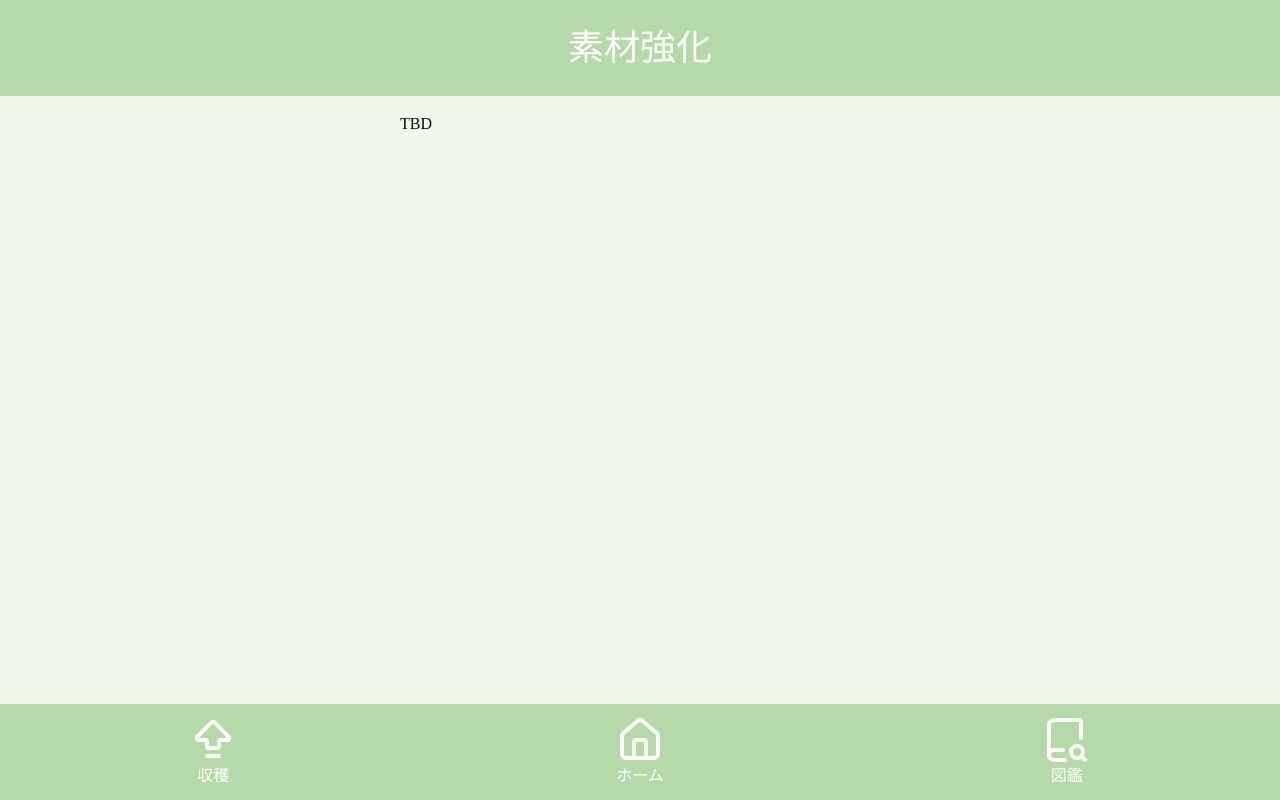
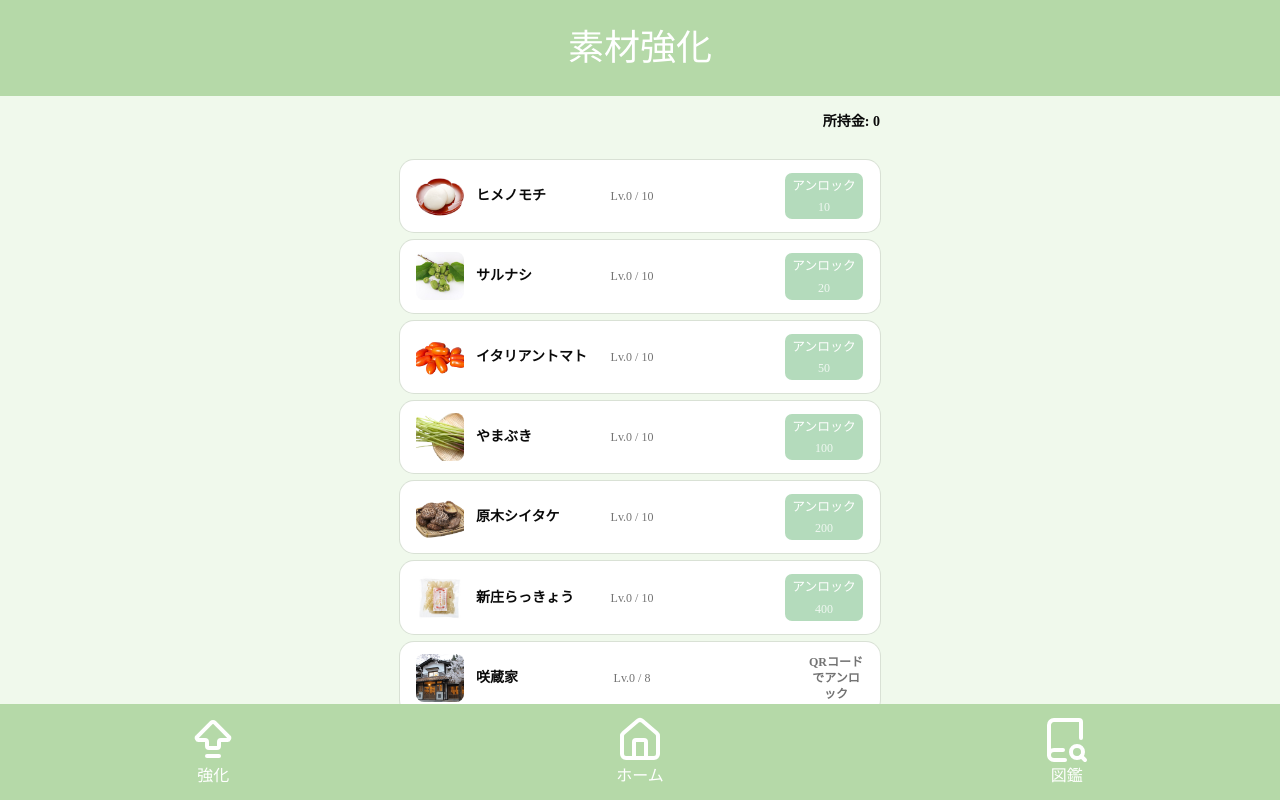
Before and after one commit to ws-vill-shinjo/training-camp-2026-b, a Next.js app in the folder frontend/: page /upgrade in a window 1280 px wide. Shown: the top 800 px of the page. Built offline with nearby package versions, Linux system fonts and the light colour scheme; what nanoevents would draw is missing.

Commit message:
upgrade page

```diff
--- a/frontend/app/upgrade/page.tsx
+++ b/frontend/app/upgrade/page.tsx
@@ -1,14 +1,126 @@
 "use client";
 
 import { Header } from "@/components/Header";
+import { getMasterRegistry } from "@/master/registry/getMasterRegistry";
+import useGameStore from "@/features/game/store/useGameStore";
+import { calcCost } from "@/features/game/domain/economy";
+import { upgradeProduction } from "@/features/game/domain/economy";
+import { Card } from "@/components/ui/card";
+import { Button } from "@/components/ui/button";
+import Decimal from "decimal.js";
+import Image from "next/image";
+
+function formatNumber(value: Decimal | number | string): string {
+  const d = new Decimal(value);
+  if (d.gte(1_000_000_000)) return d.div(1_000_000_000).toFixed(2) + "B";
+  if (d.gte(1_000_000)) return d.div(1_000_000).toFixed(2) + "M";
+  if (d.gte(1_000)) return d.div(1_000).toFixed(2) + "K";
+  return d.toFixed(0);
+}
+
+function ProductionItem({
+  id,
+  name,
+  imageSrc,
+  level,
+  maxLevel,
+  money,
+}: {
+  id: string;
+  name: string;
+  imageSrc: string;
+  level: number;
+  maxLevel: number;
+  money: string;
+}) {
+  const registry = getMasterRegistry();
+  const config = registry.production[id];
+  const isMaxLevel = level >= maxLevel;
+  const isQrLocked = level === 0 && config.qrUnlockEnabled;
+  const nextLevel = level + 1;
+  const cost = isMaxLevel ? null : calcCost(config, nextLevel);
+  const canAfford = cost ? new Decimal(money).gte(cost) : false;
+
+  const handleUpgrade = () => {
+    upgradeProduction(id, config);
+  };
+
+  return (
+    <Card className="flex-row items-center gap-3 px-4 py-3">
+      <div className="flex-shrink-0">
+        <Image
+          src={imageSrc}
+          alt={name}
+          width={48}
+          height={48}
+          className="rounded-md object-cover"
+        />
+      </div>
+      <p className="font-semibold text-sm w-28 flex-shrink-0 truncate">{name}</p>
+      <p className="text-xs text-muted-foreground w-16 flex-shrink-0 text-center">
+        Lv.{level} / {maxLevel}
+      </p>
+      <div className="flex-1" />
+      {isMaxLevel ? (
+        <span className="text-xs font-semibold text-muted-foreground w-14 text-center">MAX</span>
+      ) : isQrLocked ? (
+        <span className="text-xs font-semibold text-muted-foreground w-14 text-center">
+          QRコードでアンロック
+        </span>
+      ) : (
+        <Button
+          size="sm"
+          disabled={!canAfford}
+          onClick={handleUpgrade}
+          className="flex-shrink-0 flex flex-col h-auto py-1 w-20 bg-[#6ab87a] hover:bg-[#57a567] text-white"
+        >
+          <span>{level === 0 ? "アンロック" : "強化"}</span>
+          {cost && <span className="text-xs opacity-80">{formatNumber(cost)}</span>}
+        </Button>
+      )}
+    </Card>
+  );
+}
 
 export default function UpgradePage() {
+  const registryReady = useGameStore((s) => s.registryReady);
+  const productionLevels = useGameStore((s) => s.productionLevels);
+  const money = useGameStore((s) => s.money);
+
+  if (!registryReady) {
+    return (
+      <>
+        <Header>
+          <h1 className="text-4xl">素材強化</h1>
+        </Header>
+        <div className="max-w-lg mx-auto p-4 text-sm text-muted-foreground">読み込み中...</div>
+      </>
+    );
+  }
+
+  const productions = Object.values(getMasterRegistry().production);
+
   return (
     <>
       <Header>
         <h1 className="text-4xl">素材強化</h1>
       </Header>
-      <div className="max-w-lg mx-auto p-4">TBD</div>
+      <div className="max-w-lg mx-auto p-4">
+        <p className="text-right text-sm font-semibold">所持金: {money}</p>
+      </div>
+      <div className="max-w-lg mx-auto px-4 space-y-2 py-3">
+        {productions.map((p) => (
+          <ProductionItem
+            key={p.id}
+            id={p.id}
+            name={p.name}
+            imageSrc={p.imageSrc}
+            level={productionLevels[p.id] ?? 0}
+            maxLevel={p.maxLevel}
+            money={money}
+          />
+        ))}
+      </div>
     </>
   );
 }
--- a/frontend/components/Footer.tsx
+++ b/frontend/components/Footer.tsx
@@ -11,7 +11,7 @@ export const Footer = (): JSX.Element => {
     <div className="fixed bottom-0 bg-[#B5D9A8] h-24 w-screen flex items-center justify-around">
       <div className="text-center text-white" onClick={() => router.push("/upgrade")}>
         <ArrowBigUpDash className="w-12 h-12 cursor-pointer" />
-        収穫
+        強化
       </div>
       <div className="text-center text-white" onClick={() => router.push("/")}>
         <House className="w-12 h-12 cursor-pointer" />
```
Also changed, not shown: frontend/master/data/productionMaster.csv.
